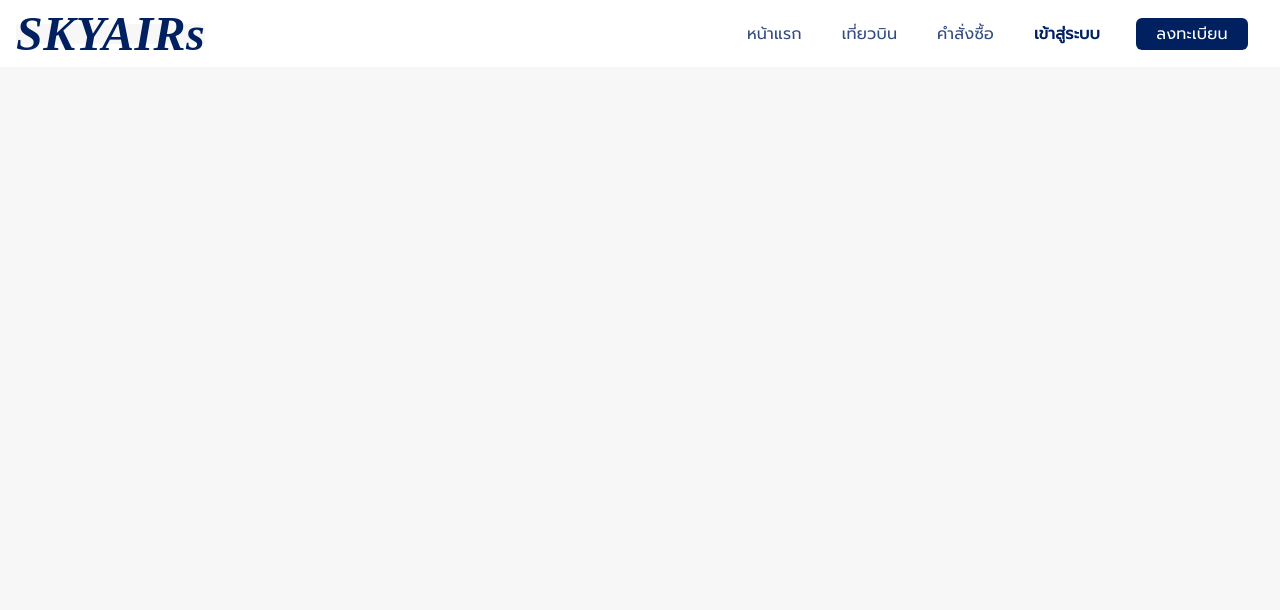
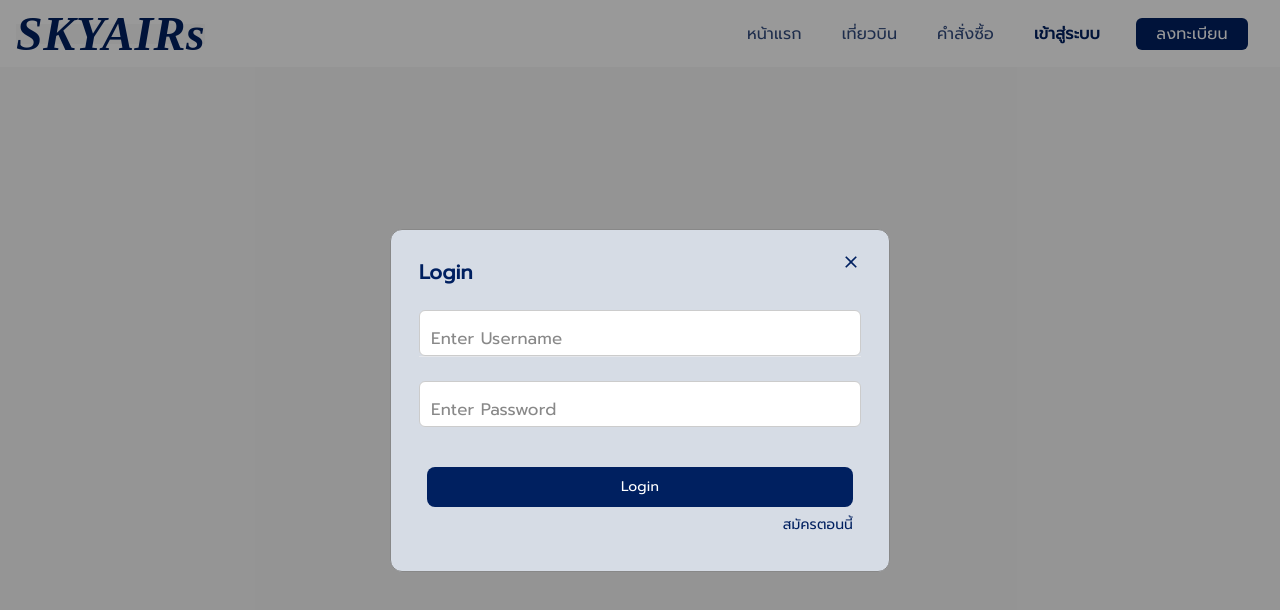
Before and after one commit to NJT123456/React-SKYAIRs, a Next.js app in the folder skyairs/: page / in a window 1280 px wide. Both pictures are taken after a click on the button "เข้าสู่ระบบ". Shown: the top 610 px of the page. Built offline with nearby package versions, Linux system fonts and the light colour scheme.

Commit message:
from validation

```diff
--- a/skyairs/components/partials/Navbar.js
+++ b/skyairs/components/partials/Navbar.js
@@ -1,14 +1,18 @@
+import { ErrorMessage, Field, Form, Formik } from "formik";
 import Link from "next/link";
 import React, { useEffect, useRef, useState } from "react";
+import CloseIcon from "@mui/icons-material/Close";
 
 export default function Navbar({ alternate, className, showNavigationLinks }) {
   const link = [
-    { text: "หน้าแรก", path: "/" },
-    { text: "เที่ยวบิน", path: "/flight" },
-    { text: "คำสั่งซื้อ", path: "/order" },
+    { text: "หน้าแรก", path: "/", id: "homepage" },
+    { text: "เที่ยวบิน", path: "/flight", id: "flight" },
+    { text: "คำสั่งซื้อ", path: "/order", id: "order" },
   ];
   const [showLinks, setShowLinks] = useState(false);
-  const [showFrom, setShowFrom] = useState(true);
+  const [showFrom, setShowFrom] = useState(false);
+  const [showLogin, setShowLogin] = useState(false);
+  const [showRegister, setShowRegister] = useState(false);
   const navToggle = useRef(null);
   const linksContainerRef = useRef(null);
   const linksRef = useRef(null);
@@ -24,19 +28,47 @@ export default function Navbar({ alternate, className, showNavigationLinks }) {
     }
   }, [showLinks]);
 
+  const toggleForm = (validation) => {
+    if (validation === "Login") {
+      setShowFrom(!showFrom);
+      setShowLogin(true);
+      setShowRegister(false);
+    } else if (validation === "Registration") {
+      setShowFrom(!showFrom);
+      setShowRegister(true);
+      setShowLogin(false);
+    } else {
+      setShowFrom(!showFrom);
+    }
+  };
+
+  const toggleSwitch = (validation) => {
+    if (validation === "Login") {
+      setShowLogin(true);
+      setShowRegister(false);
+    } else if (validation === "Registration") {
+      setShowRegister(true);
+      setShowLogin(false);
+    }
+  };
+
   return (
-    <nav
-      className={`bg-white h-[67px] ${className}`}>
-      <div className={`md:flex relative md:h-full md:p-4 md:item-center md:justify-between ${!showNavigationLinks ? 'justify-between' : ''}`}>
+    <nav className={`bg-white h-[67px] ${className}`}>
+      <div
+        className={`md:flex relative md:h-full md:p-4 md:item-center md:justify-between ${
+          !showNavigationLinks ? "justify-between" : ""
+        }`}>
         <div className="flex items-center justify-between p-4 md:p-0">
           <Link
             href="/"
+            id="link-homepage-logo"
             className="flex items-center text-[3rem] font-navbar italic font-bold">
             SKYAIRs
           </Link>
 
           <div
             className="navbar__toggle md:hidden cursor-pointer"
+            id="bar"
             ref={navToggle}
             onClick={() => {
               setShowLinks(!showLinks);
@@ -50,24 +82,170 @@ export default function Navbar({ alternate, className, showNavigationLinks }) {
         <div
           className="md:flex md:justify-center md:items-center h-0 w-full md:w-auto bg-white overflow-hidden transition-all md:!h-auto"
           ref={linksContainerRef}>
-          <ul className="link px-4 md:flex-row flex flex-col md:space-x-8 md:mt-0" ref={linksRef}>
+          <ul
+            className="link px-4 md:flex-row flex flex-col md:space-x-8 md:mt-0"
+            ref={linksRef}>
             {link.map((linkItem, key) => {
               return (
                 <li key={key}>
-                  <Link href={linkItem.path} className="hover:opacity-80 md:relative md:after:block md:after:w-full md:after:h-[2px] md:after:bg-transparent md:after:absolute md:after:top-25 md:after:left-0 md:opacity-80 md:hover:after:bg-primary">{linkItem.text}</Link>
+                  <Link
+                    href={linkItem.path}
+                    id={`link-${linkItem.id}`}
+                    className="hover:opacity-80 md:relative md:after:block md:after:w-full md:after:h-[2px] md:after:bg-transparent md:after:absolute md:after:top-25 md:after:left-0 md:opacity-80 md:hover:after:bg-primary">
+                    {linkItem.text}
+                  </Link>
                 </li>
               );
             })}
 
             <li>
-              <button className="font-bold bg-white md:p-1">เข้าสู่ระบบ</button>
+              <button
+                className="font-bold bg-white md:p-1"
+                id="link-login"
+                onClick={() => {
+                  toggleForm("Login");
+                }}>
+                เข้าสู่ระบบ
+              </button>
             </li>
             <li>
-              <button className="!bg-primary text-white !flex justify-center items-center md:!w-[7rem]">
+              <button
+                id="link-registration"
+                className="!bg-primary text-white !flex justify-center items-center md:!w-[7rem]"
+                onClick={() => toggleForm("Registration")}>
                 ลงทะเบียน
               </button>
             </li>
           </ul>
+
+          {/* //TODO: Create From Login and register */}
+          {showFrom && (
+            <>
+              <div className="fixed inset-0 z-[9999] bg-black bg-opacity-40 flex justify-center items-center">
+                <Formik>
+                  <Form
+                    className="z-[10000] w-[500px] bg-[#d6dce5] border border-solid border-[#888] rounded-xl active-nav p-4"
+                    id="from-validation">
+                    <div className="w-full flex justify-between items-center p-3">
+                      <h2 className="flex justify-center items-center text-xl  font-bold">
+                        {showLogin ? "Login" : "Register"}
+                      </h2>
+                      <span
+                        id="close-from"
+                        className="cursor-pointer hover:text-red-600 focus:text-red-600 -mt-5"
+                        onClick={() => setShowFrom(!showFrom)}>
+                        <CloseIcon color="text-primary" fontSize="small" />
+                      </span>
+                    </div>
+
+                    <div className="w-full">
+                      {/* //Todo: create login from */}
+                      {showLogin && (
+                        <>
+                          <div className="field">
+                            <Field
+                              autoComplete="off"
+                              id="username"
+                              name="username"
+                              placeholder=""
+                              className="input-nav"
+                            />
+                            <hr className="hr" />
+                            <label className="label-nav">Enter Username</label>
+                            <ErrorMessage name="username" component="span" />
+                          </div>
+
+                          <div className="field">
+                            <Field
+                              autoComplete="off"
+                              type="password"
+                              id="password"
+                              name="password"
+                              placeholder=""
+                              className="input-nav"
+                            />
+                            <label className="label-nav">Enter Password</label>
+                            <ErrorMessage name="password" component="span" />
+                          </div>
+
+                          <div className="p-5">
+                            <button
+                              type="submit"
+                              id="submit"
+                              className="w-full btn">
+                              Login
+                            </button>
+                            <span className="float-right pb-5 cursor-pointer">
+                              <a
+                                onClick={() => toggleSwitch("Registration")}
+                                className="bg-transparent hover:text-red-600 visited:text-[#385285]">
+                                สมัครตอนนี้
+                              </a>
+                            </span>
+                          </div>
+                        </>
+                      )}
+
+                      {/* //Todo: create register from */}
+                      {showRegister && (
+                        <>
+                          <div className="field">
+                            <Field
+                              autoComplete="off"
+                              id="username"
+                              name="username"
+                              placeholder=""
+                              className="input-nav"
+                            />
+                            <label className="label-nav">Enter Username</label>
+                            <ErrorMessage name="username" component="span" />
+                          </div>
+
+                          <div className="field">
+                            <Field
+                              autoComplete="off"
+                              type="password"
+                              name="password1"
+                              placeholder=""
+                              className="input-nav"
+                            />
+                            <label className="label-nav">Enter Password</label>
+                          </div>
+
+                          <div className="field">
+                            <Field
+                              autoComplete="off"
+                              type="password"
+                              name="password2"
+                              placeholder=""
+                              className="input-nav"
+                            />
+                            <label className="label-nav">
+                              Confirm Password
+                            </label>
+                            <ErrorMessage name="password2" component="span" />
+                          </div>
+
+                          <div className="p-5">
+                            <button id="submit" className="w-full btn">
+                              Register
+                            </button>
+                            <span className="float-right pb-5 cursor-pointer">
+                              <a
+                                onClick={() => toggleSwitch("Login")}
+                                className="bg-transparent hover:text-red-600 visited:text-[#385285]">
+                                มีบัญชีอยู่แล้ว
+                              </a>
+                            </span>
+                          </div>
+                        </>
+                      )}
+                    </div>
+                  </Form>
+                </Formik>
+              </div>
+            </>
+          )}
         </div>
       </div>
     </nav>
--- a/skyairs/package.json
+++ b/skyairs/package.json
@@ -9,7 +9,12 @@
     "lint": "next lint"
   },
   "dependencies": {
+    "@emotion/react": "^11.11.1",
+    "@emotion/styled": "^11.11.0",
+    "@mui/icons-material": "^5.14.9",
+    "@mui/material": "^5.14.9",
     "autoprefixer": "10.4.15",
+    "formik": "^2.4.5",
     "next": "13.4.19",
     "postcss": "8.4.29",
     "react": "18.2.0",
--- a/skyairs/styles/globals.css
+++ b/skyairs/styles/globals.css
@@ -1,11 +1,13 @@
 @tailwind base;
 @tailwind components;
 @tailwind utilities;
-@import url('https://fonts.googleapis.com/css2?family=Prompt:wght@200;300;400&display=swap');
+@import url("https://fonts.googleapis.com/css2?family=Prompt:wght@200;300;400&display=swap");
 @import url("//db.onlinewebfonts.com/c/bb25f84423b9515a1d475d02d2de6462?family=Bell+MT");
 
 @layer base {
-  body, a, button {
+  body,
+  a,
+  button {
     @apply font-Prompt;
     background-color: rgb(247, 247, 247, 1);
     @apply text-primary;
@@ -16,8 +18,8 @@
   }
 }
 
-@layer components{
-  .link a{
+@layer components {
+  .link a {
     @apply block;
     @apply w-full;
     @apply h-full;
@@ -28,7 +30,7 @@
     @apply md:p-1;
   }
 
-  .link button{
+  .link button {
     @apply w-full;
     @apply h-full;
     @apply rounded-md;
@@ -38,10 +40,15 @@
     @apply md:p-1;
     @apply hover:opacity-80;
   }
-}
 
-* {
-  scroll-behavior: smooth;
+  .btn {
+    background-color: #002060;
+    color: white;
+    border: none;
+    padding: 10px 20px;
+    cursor: pointer;
+    margin: 8px 0;
+    border-radius: 8px;
   }
 
   .navbar__toggle .bar {
@@ -65,3 +72,52 @@
   .navbar__toggle.is-active .bar:nth-child(3) {
     transform: translateY(-8px) rotate(-45deg);
   }
+
+  /* ? login */
+  .active-nav {
+    -webkit-animation: animatezoom 0.6s;
+    animation: animatezoom 0.6s;
+  }
+
+  @-webkit-keyframes animatezoom {
+    from {
+      -webkit-transform: scale(0);
+    }
+    to {
+      -webkit-transform: scale(1);
+    }
+  }
+
+  @keyframes animatezoom {
+    from {
+      transform: scale(0);
+    }
+    to {
+      transform: scale(1);
+    }
+  }
+
+  /* input */
+  .field{
+    @apply relative p-3;
+  }
+  .field .input-nav {
+    @apply w-full px-[10px] pt-4 pb-2 outline-none border border-solid border-[#ccc] placeholder:transition-colors rounded-md;
+  }
+
+  .field .input-nav::placeholder{
+    transition: color 300ms ease;
+  }
+
+  .field .label-nav {
+    @apply absolute top-[31px] left-[24px] text-[#888] text-[120%] origin-[0_-190%] transition-transform pointer-events-none;
+  }
+
+  .field .input-nav:focus ~ .label-nav{
+    transform: scale(0.6);
+  }
+}
+
+* {
+  scroll-behavior: smooth;
+}
```
Also changed, not shown: 1 other file (tests, documents, lock files or other folders). Lines whose indentation alone changed are shown as unchanged.
